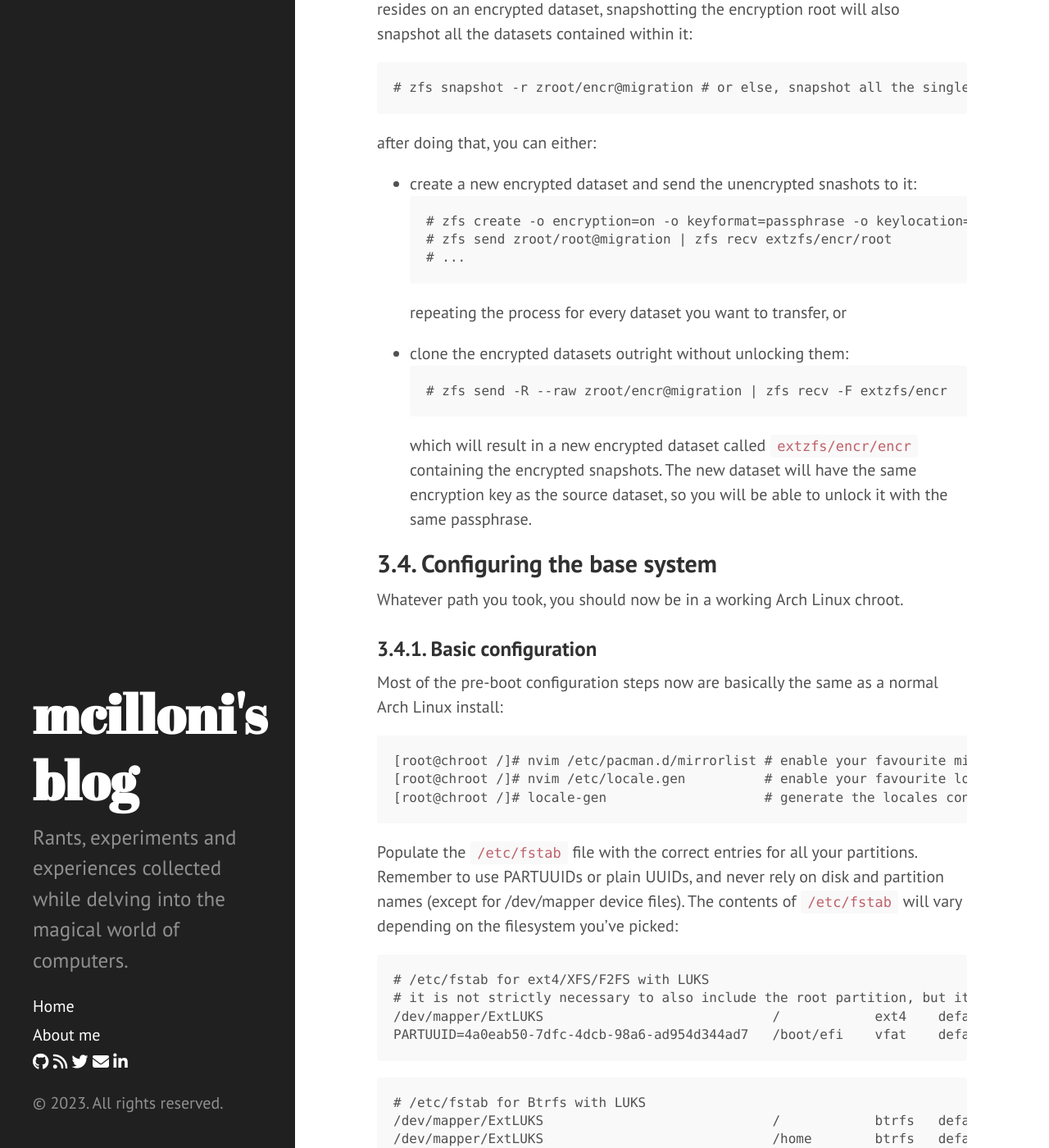
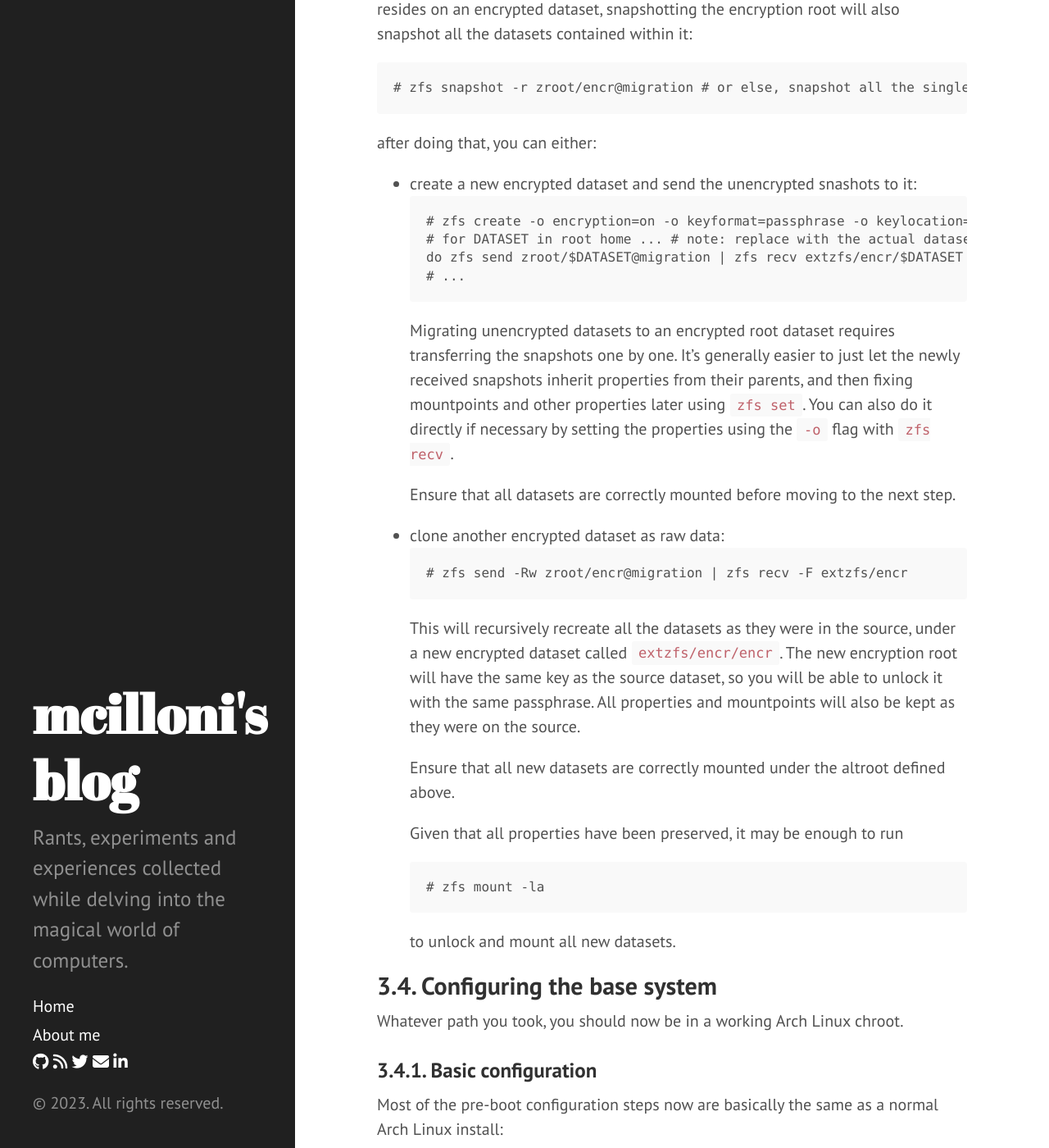
Before and after one commit to mcilloni/mcilloni.github.io, a Jekyll site: the page built from _posts/2023-10-08-install-arch-on-usb.md, in a window 1280 px wide and 1400 px high, scrolled down 24531 px. Shown: the whole window at 82% size. Built offline with Jekyll 4.4.1, drawn with Linux system fonts in a browser that asks for light colours; nearby versions of some CDN libraries; our own code applies the rules of GitHub Pages for plain Markdown files; comment, search, counter and statistics services are not loaded.

Commit message:
portable arch: ZFS send done

````diff
--- a/_posts/2023-10-08-install-arch-on-usb.md
+++ b/_posts/2023-10-08-install-arch-on-usb.md
@@ -692,18 +692,31 @@ after doing that, you can either:
 - create a new encrypted dataset and send the unencrypted snashots to it:
   ```
   # zfs create -o encryption=on -o keyformat=passphrase -o keylocation=prompt -o mountpoint=none -o compression=lz4 extzfs/encr
-  # zfs send zroot/root@migration | zfs recv extzfs/encr/root
+  # for DATASET in root home ... # note: replace with the actual datasets
+  do zfs send zroot/$DATASET@migration | zfs recv extzfs/encr/$DATASET
   # ...
   ```
 
-  repeating the process for every dataset you want to transfer, or
+  Migrating unencrypted datasets to an encrypted root dataset requires transferring the snapshots one by one. It's generally easier to just let the newly received snapshots inherit properties from their parents, and then fixing mountpoints and other properties later using `zfs set`. You can also do it directly if necessary by setting the properties using the `-o` flag with `zfs recv`.
 
-- clone the encrypted datasets outright without unlocking them:
+  Ensure that all datasets are correctly mounted before moving to the next step.
+
+- clone another encrypted dataset as raw data:
   ```
-  # zfs send -R --raw zroot/encr@migration | zfs recv -F extzfs/encr
+  # zfs send -Rw zroot/encr@migration | zfs recv -F extzfs/encr
   ```
 
-  which will result in a new encrypted dataset called `extzfs/encr/encr` containing the encrypted snapshots. The new dataset will have the same encryption key as the source dataset, so you will be able to unlock it with the same passphrase.
+  This will recursively recreate all the datasets as they were in the source, under a new encrypted dataset called `extzfs/encr/encr`. The new encryption root will have the same key as the source dataset, so you will be able to unlock it with the same passphrase. All properties and mountpoints will also be kept as they were on the source.
+
+  Ensure that all new datasets are correctly mounted under the altroot defined above.
+
+  Given that all properties have been preserved, it may be enough to run
+
+  ```
+  # zfs mount -la
+  ```
+
+  to unlock and mount all new datasets.
 
 ## 3.4. Configuring the base system
 
````
